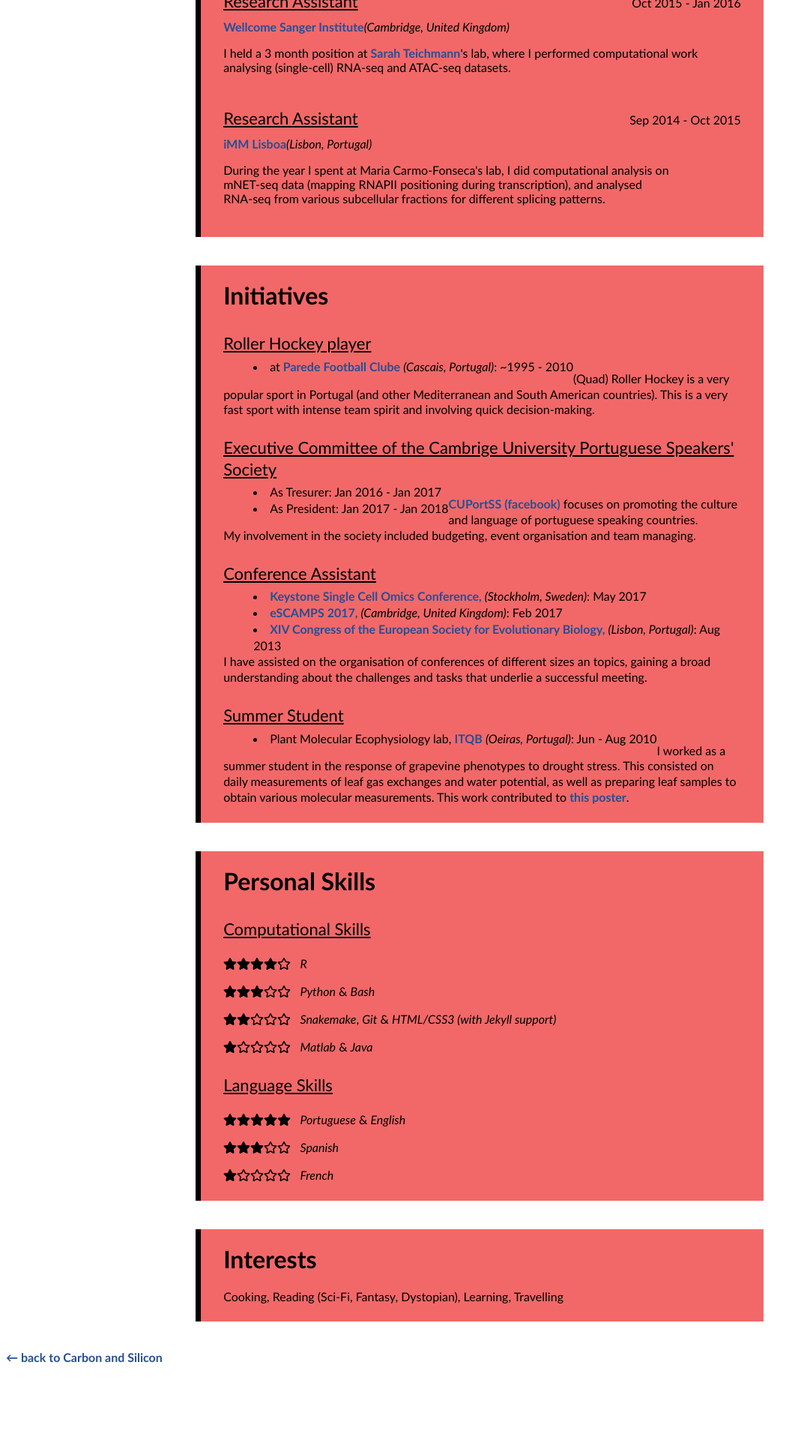
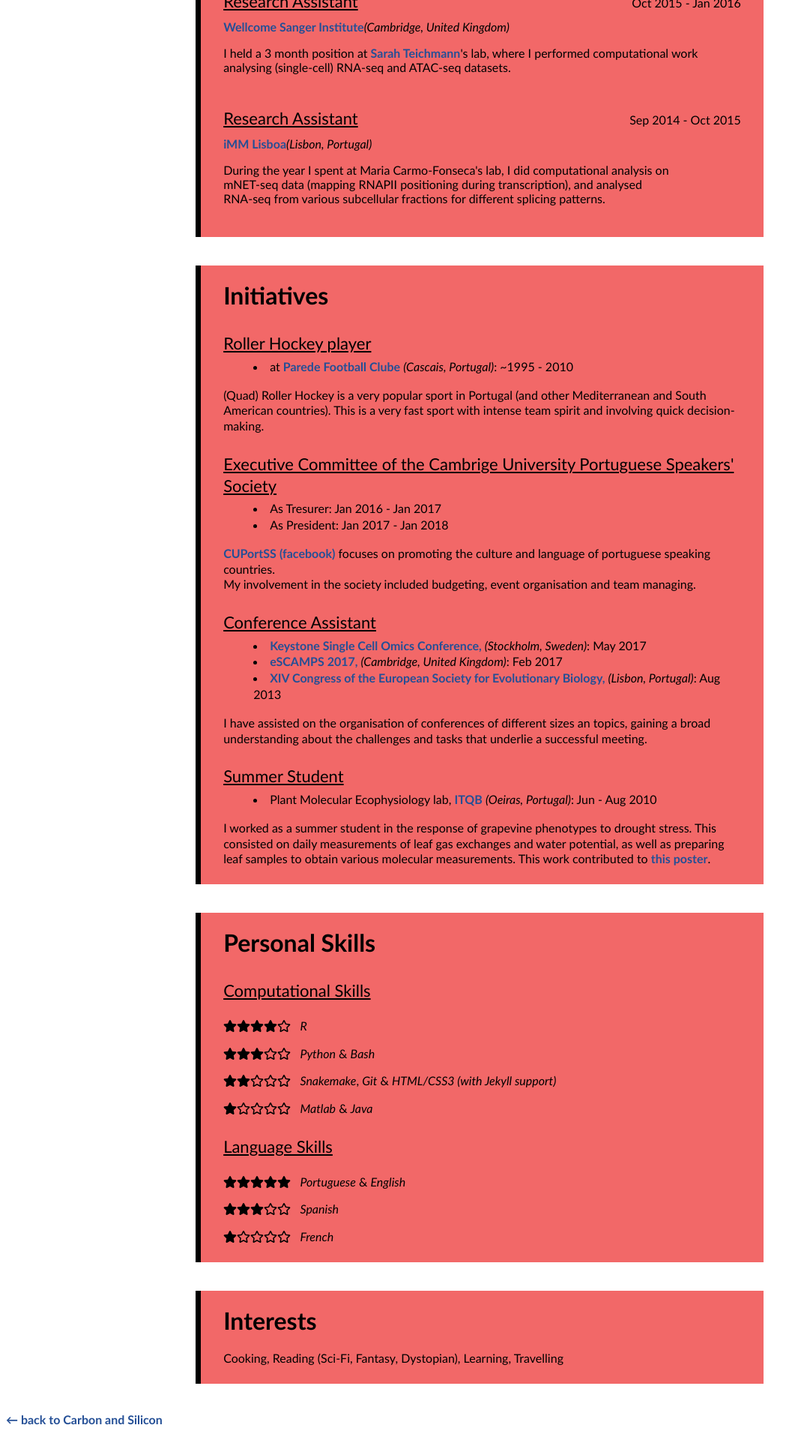
Before and after one commit to tomasgomes/tomasgomes.github.io, a Jekyll site: the page built from cv.md, in a window 1280 px wide. Shown: the part 1192-3112 px from the top of the page at 75% size, without its empty margins (0-1073 px from the left). Built offline with Jekyll 4.4.1, drawn with Linux system fonts in a browser that asks for light colours; nearby versions of some CDN libraries; before the commit the page ends 3029 px from its top, so only the background shows below that.

Commit message:
Tweeks on cv

```diff
--- a/_includes/initiatives.html
+++ b/_includes/initiatives.html
@@ -6,8 +6,9 @@
             <div style="clear: both;"></div>
             <ul>
             <li><span>at <a href="https://www.facebook.com/osgas/">Parede Football Clube</a> <address> (Cascais, Portugal)</address>: <time>~1995 - 2010</time></span></li>
-        </ul>
+            </ul>
         </header>
+        <div style="clear: both;"></div>
         <p>
             (Quad) Roller Hockey is a very popular sport in Portugal (and other Mediterranean and South American countries). This is a very fast sport with
             intense team spirit and involving quick decision-making.
@@ -22,6 +23,7 @@
             <li><span>As President: <time>Jan 2017 - Jan 2018</time></span></li>
             </ul>
         </header>
+        <div style="clear: both;"></div>
         <p>
             <a href="http://www.cuportss.org/">CUPortSS</a> <a href="https://www.facebook.com/cuportss/">(facebook)</a> focuses on promoting the culture and language of portuguese speaking countries.<br />
             My involvement in the society included budgeting, event organisation and team managing.
@@ -37,6 +39,7 @@
             <li><span><a href="http://www.eseb2013.com/">XIV Congress of the European Society for Evolutionary Biology, </a> <address> (Lisbon, Portugal)</address>: <time>Aug 2013</time></span></li>
             </ul>
         </header>
+        <div style="clear: both;"></div>
         <p>
             I have assisted on the organisation of conferences of different sizes an topics, gaining a broad understanding
             about the challenges and tasks that underlie a successful meeting.
@@ -47,9 +50,10 @@
             <h2 class="alignleft"><u>Summer Student</u></h2>
             <div style="clear: both;"></div>
             <ul>
-            <li><span>Plant Molecular Ecophysiology lab, <a href="http://www.itqb.unl.pt/">ITQB</a> <address> (Oeiras, Portugal)</address>: <time>Jun - Aug 2010</time></span>
-        </header></li>
-            </ul>
+            <li><span>Plant Molecular Ecophysiology lab, <a href="http://www.itqb.unl.pt/">ITQB</a> <address> (Oeiras, Portugal)</address>: <time>Jun - Aug 2010</time></span></li>
+        </ul>
+        </header>
+        <div style="clear: both;"></div>
         <p>
             I worked as a summer student in the response of grapevine phenotypes to drought stress. This consisted on daily measurements
             of leaf gas exchanges and water potential, as well as preparing leaf samples to obtain various molecular measurements. This
--- a/_sass/jekyll-theme-dinky.scss
+++ b/_sass/jekyll-theme-dinky.scss
@@ -59,11 +59,11 @@ h1,h2, h3 {
 }
 
 h1 {
-	font-size: 30px;
+	font-size: 36px;
 }
 
 h2 {
-	font-size: 24px;
+	font-size: 26px;
 }
 
 h3 {
--- a/assets/css/cv.scss
+++ b/assets/css/cv.scss
@@ -30,6 +30,9 @@ h2 {
 }
 h3 {
   font-size: 18px;
+}
+p {
+  font-size: 16px;
 }
 
 
@@ -116,10 +119,6 @@ section header {
   font-family: Futura, "Trebuchet MS", Arial, sans-serif;
 }
 
-section p {
-
-}
-
 section h2 {
   font-family: Futura, "Trebuchet MS", Arial, sans-serif;
   font-size: 22px;
```
